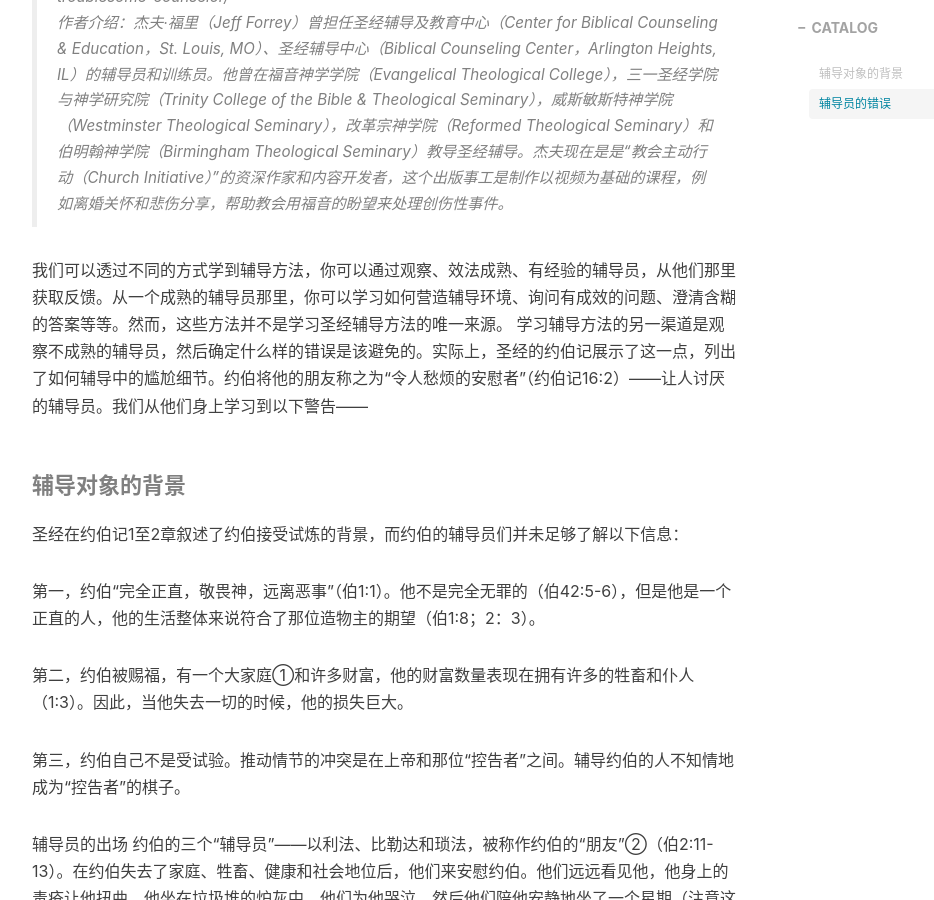
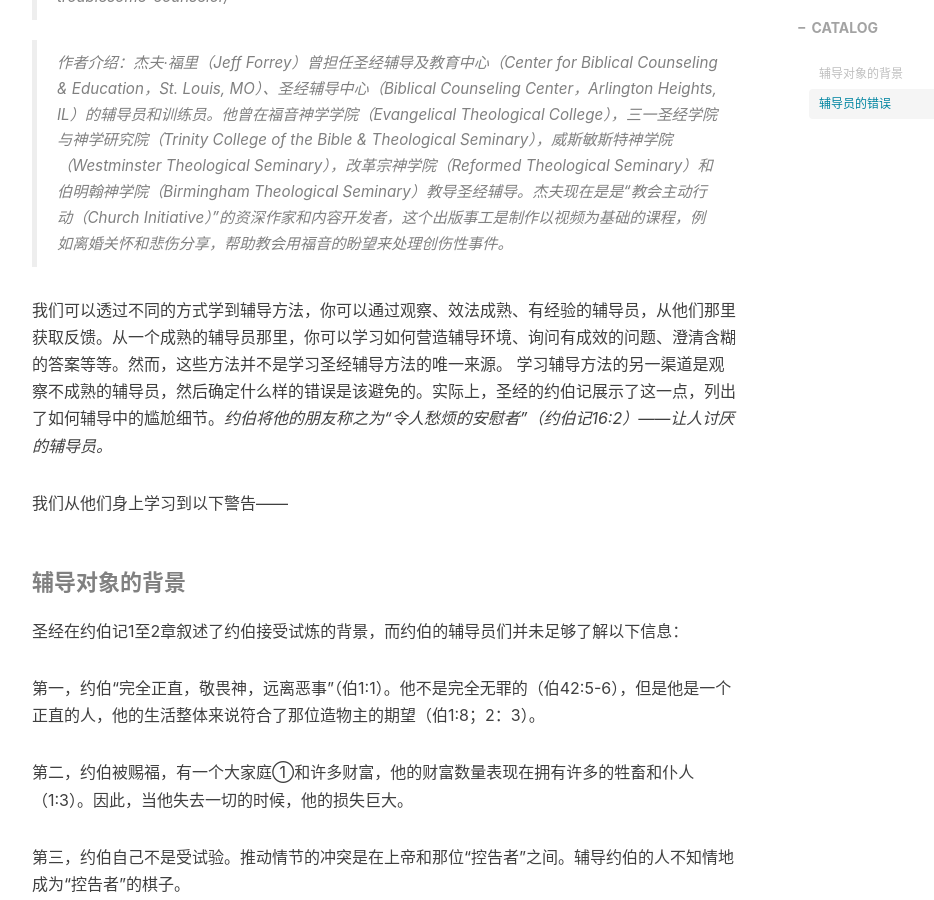
Before and after one commit to huayezhan/avalanche, a Jekyll site: the page built from _posts/2020-09-23-sf.markdown, in a window 1280 px wide and 900 px high, scrolled down 537 px. Shown: the whole window, without its empty margins (233-1167 px from the left). Built offline with Jekyll 4.4.1, drawn with Linux system fonts in a browser that asks for light colours; nearby versions of some CDN libraries; comment, search, counter and statistics services are not loaded.

Commit message:
modify923

```diff
--- a/_posts/2020-09-23-sf.markdown
+++ b/_posts/2020-09-23-sf.markdown
@@ -1,6 +1,6 @@
 ---
 layout: post
-title: " 杰夫·福里 | 从约伯记审视错误的辅导"
+title: "杰夫·福里 | 从约伯记审视错误的辅导"
 subtitle: ''
 author: "杰夫·福里"
 header-style: text
@@ -11,11 +11,16 @@ tags:
 原作者：杰夫·福里<br>
 翻译者：CFM机构<br>
 原出处：本文获授权翻译自圣经辅导联盟（BCC）网站文章“Learning How Not to Be a “Troublesome Counselor”。本号对文章的内容有编辑和整理。原文链接见https://www.biblicalcounselingcoalition.org/2019/03/13/learning-how-not-to-be-a-troublesome-counselor/<br>
-作者介绍：杰夫·福里（Jeff Forrey）曾担任圣经辅导及教育中心（Center for Biblical Counseling & Education，St. Louis, MO）、圣经辅导中心（Biblical Counseling Center，Arlington Heights, IL）的辅导员和训练员。他曾在福音神学学院（Evangelical Theological College），三一圣经学院与神学研究院（Trinity College of the Bible & Theological Seminary），威斯敏斯特神学院（Westminster Theological Seminary），改革宗神学院（Reformed Theological Seminary）和伯明翰神学院（Birmingham Theological Seminary）教导圣经辅导。杰夫现在是是“教会主动行动（Church Initiative）”的资深作家和内容开发者，这个出版事工是制作以视频为基础的课程，例如离婚关怀和悲伤分享，帮助教会用福音的盼望来处理创伤性事件。<br>
+
+>作者介绍：杰夫·福里（Jeff Forrey）曾担任圣经辅导及教育中心（Center for Biblical Counseling & Education，St. Louis, MO）、圣经辅导中心（Biblical Counseling Center，Arlington Heights, IL）的辅导员和训练员。他曾在福音神学学院（Evangelical Theological College），三一圣经学院与神学研究院（Trinity College of the Bible & Theological Seminary），威斯敏斯特神学院（Westminster Theological Seminary），改革宗神学院（Reformed Theological Seminary）和伯明翰神学院（Birmingham Theological Seminary）教导圣经辅导。杰夫现在是是“教会主动行动（Church Initiative）”的资深作家和内容开发者，这个出版事工是制作以视频为基础的课程，例如离婚关怀和悲伤分享，帮助教会用福音的盼望来处理创伤性事件。
 
 我们可以透过不同的方式学到辅导方法，你可以通过观察、效法成熟、有经验的辅导员，从他们那里获取反馈。从一个成熟的辅导员那里，你可以学习如何营造辅导环境、询问有成效的问题、澄清含糊的答案等等。然而，这些方法并不是学习圣经辅导方法的唯一来源。
-学习辅导方法的另一渠道是观察不成熟的辅导员，然后确定什么样的错误是该避免的。实际上，圣经的约伯记展示了这一点，列出了如何辅导中的尴尬细节。约伯将他的朋友称之为“令人愁烦的安慰者”（约伯记16:2）——让人讨厌的辅导员。我们从他们身上学习到以下警告——
+学习辅导方法的另一渠道是观察不成熟的辅导员，然后确定什么样的错误是该避免的。实际上，圣经的约伯记展示了这一点，列出了如何辅导中的尴尬细节。*约伯将他的朋友称之为“令人愁烦的安慰者”（约伯记16:2）——让人讨厌的辅导员。*
+
+我们从他们身上学习到以下警告——
+
 #### 辅导对象的背景
+
 圣经在约伯记1至2章叙述了约伯接受试炼的背景，而约伯的辅导员们并未足够了解以下信息：
 
 第一，约伯“完全正直，敬畏神，远离恶事”（伯1:1）。他不是完全无罪的（伯42:5-6），但是他是一个正直的人，他的生活整体来说符合了那位造物主的期望（伯1:8；2：3）。
@@ -27,6 +32,7 @@ tags:
 辅导员的出场 约伯的三个“辅导员”——以利法、比勒达和琐法，被称作约伯的“朋友”②（伯2:11-13）。在约伯失去了家庭、牲畜、健康和社会地位后，他们来安慰约伯。他们远远看见他，他身上的毒疮让他扭曲，他坐在垃圾堆的炉灰中，他们为他哭泣。然后他们陪他安静地坐了一个星期（注意这个讽刺：这些辅导者使用最恰当的方法就是沉默）。③ 辅导员的错误推理 虽然以利法、比勒达和琐法使用不同的比喻，引用不同的权威资料来论证他们关于约伯有罪的结论，并做出了相同的错误结论。他们是如何得出错误结论的呢？ 圣经当中一些篇幅确实讲到上帝奖赏顺服、惩罚不顺服祂话语的人（例如箴言书和申命记）。但是，在他们对约伯的辅导中，他的朋友是反过来进行推论的：“因为约伯受了这么多的苦，他肯定犯了严重的罪。”因此，他们提出解决受苦的办法是悔改（例如，伯4:7-11；8:3-7；22:21-30）。这种思考反映了他们当时的传统智慧（译者注：刻板的报应神学）。④
 
 #### 辅导员的错误
+
 第一， 约伯的辅导员优先使用他们的神学体系，而不是与约伯一起搜集资料。 他们并没有看到约伯受苦的前提是犯罪，也并没有收到关于他犯罪的任何信息，更没有去调查他们对约伯犯罪的假设是否正确。对他们来说，这是一个无需动脑的事情，因为在他们的神学里面，没有为无辜的受苦者留下空间。 这种辅导试探也是我们需要警醒的。 我想起多年以前一位心烦意乱的辅导对象找我寻求建议。她一直有婚姻方面的难题。在她参加教会的一个小组学习之后，她向牧师分享了这个难题，于是，这个牧师召集会友为她祷告，祷告她得以从 “明显”压迫她的、愤怒恶魔中解救出来。 没有人愿意花时间与她一起搜集资料（甚至没有参与进来）；他们假设他们知道什么事情不对劲。正像约伯一样，她困惑沮丧地离开了那个聚会。
 
 第二，约伯的辅导员并没有专注倾听约伯如何回应他们的责备。在约伯说话的过程中，约伯在绝望的沮丧和大胆的自信之间徘徊。约伯渴望从痛苦（包括他朋友的辅导）中得到解脱，但是又怀疑这是否可行。随着时间推移，他深入思考如何能在天上的审判官面前出现，去捍卫他的清白。 以利法、比勒达、琐法没有询问约伯对他们的回应。事实上，随着每一轮（辅导）回合的进行，他们对约伯的评论变得越来越坚持和严厉。按照他们的观点，他们相信的“传统智慧”一定是正确的，约伯一定是错了。这些辅导者的思维模式已经设定好了。
```
